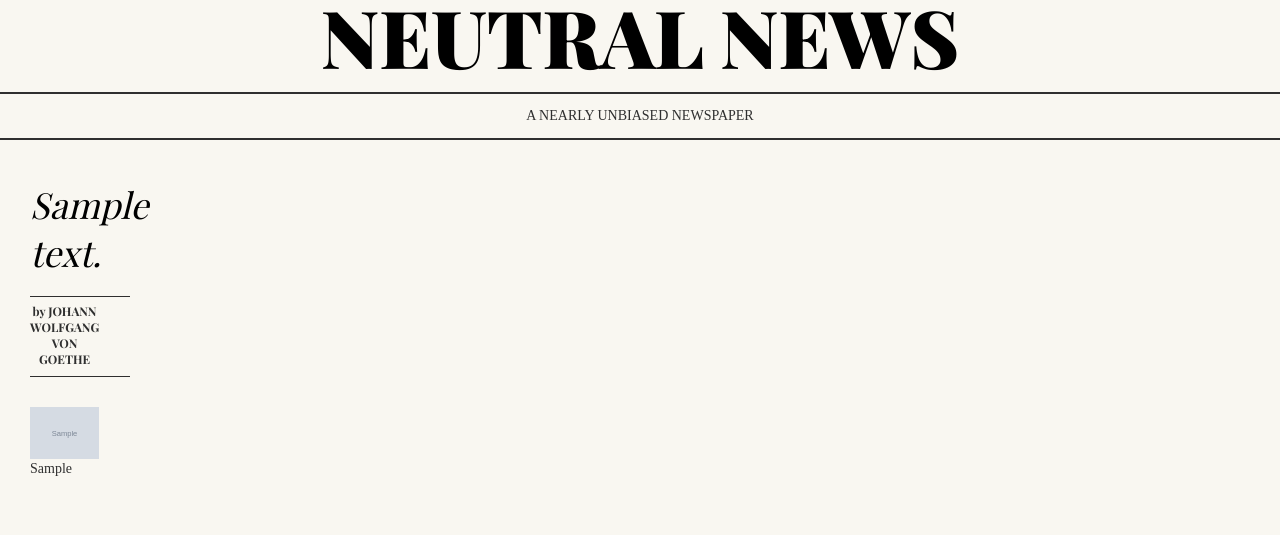
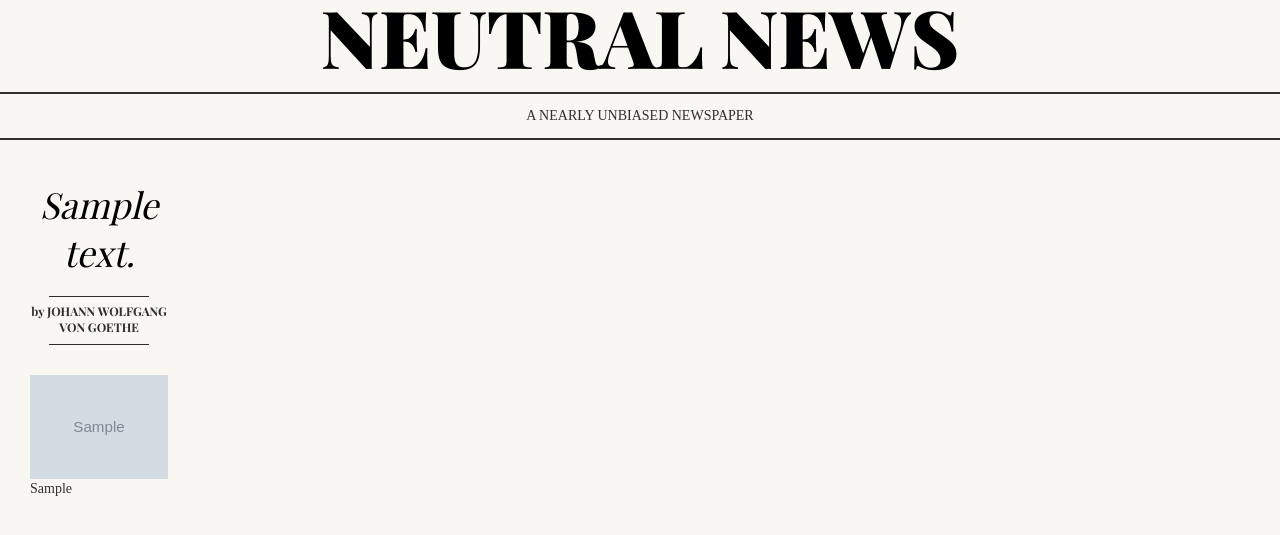
Before and after one commit to iamhunter/Neutral-News, a Django app: page / in a window 1280 px wide. Shown: the top 535 px of the page. Run offline with Django 3.2, Linux system fonts and the light colour scheme; tables that the repository leaves empty hold one stand-in row (values such as "Sample post"); grey boxes marked "Sample" are stand-in pictures; some libraries are stand-ins or nearby versions; some web fonts are replaced.

Commit message:
Update Column Sizes

```diff
--- a/news/static/news/css/style.css
+++ b/news/static/news/css/style.css
@@ -71,7 +71,7 @@ a:hover{
 .collumn{
     font-size: 14px;
     line-height: 20px;
-    width: 17.5%;
+    width: 33%;
     display: inline-block;
     padding: 0 1% 0 1%;
     vertical-align: top;
@@ -262,7 +262,7 @@ a:hover{
 }
 @media only all and (max-width: 1200px) {
     .collumn{
-        width: 31%;
+        width: 33%;
     }
 
 }
```
